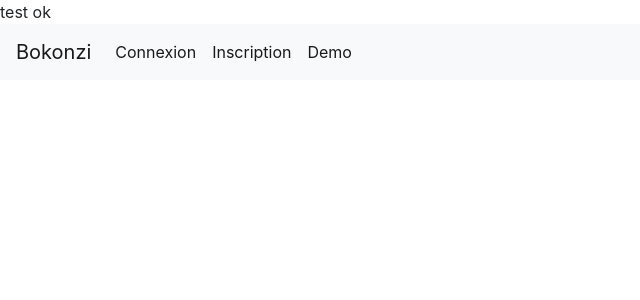
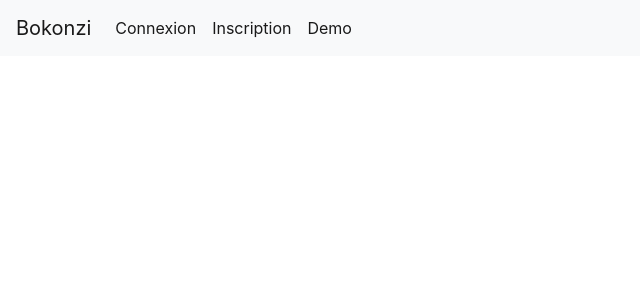
Before and after one commit to luvumbu/bokonzi.fr, a PHP site: page / in a window 1280 px wide. Shown: the top 300 px of the page, without its empty margins (0-640 px from the left). Run offline with PHP 8.4, Linux system fonts and the light colour scheme; data that the repository does not hold is empty.

Commit message:
test ok fix

```diff
--- a/index.php
+++ b/index.php
@@ -12,7 +12,6 @@
 </head>
 <body>
     <?php
-    echo "test ok";
           require("app.php");
           require("links.php");
     ?>
```
